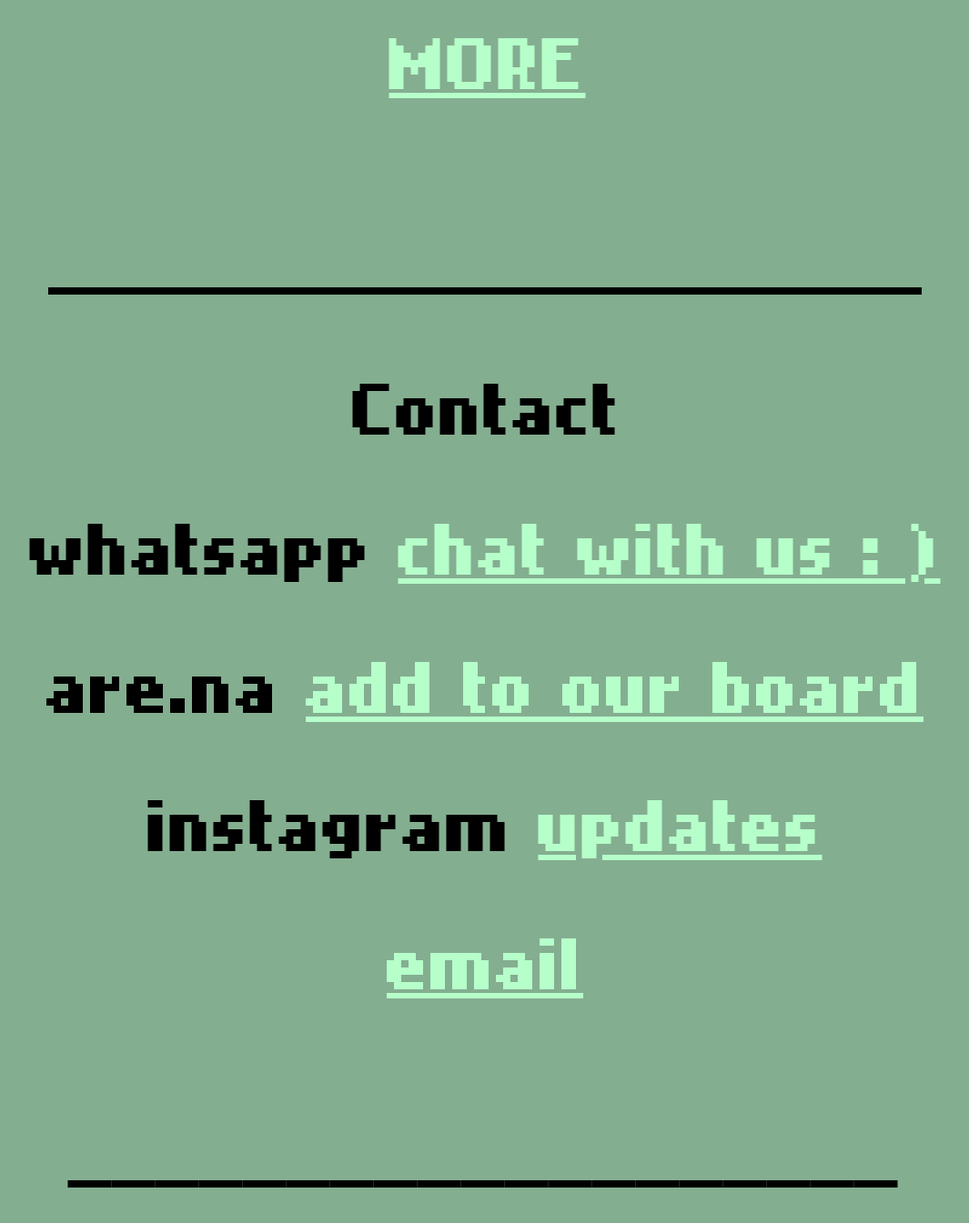
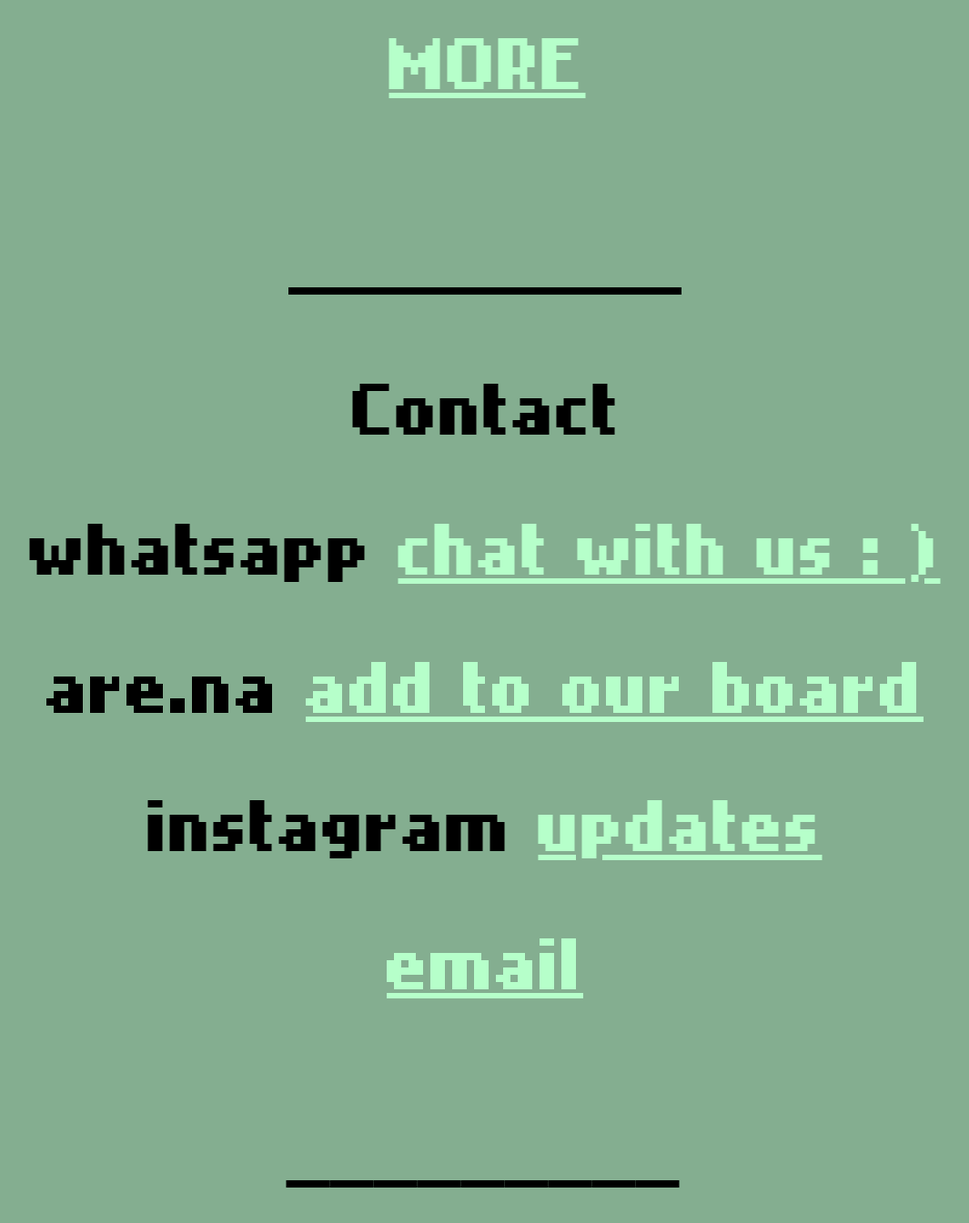
Before and after one commit to other-kat/lclo, a Jekyll site: the page built from ringtoneworkshop.md, in a window 1280 px wide and 1400 px high, scrolled down 3437 px. Shown: the top 1345 px of the window at 91% size, without its empty margins (113-1178 px from the left). Built offline with Jekyll 4.4.1, drawn with Linux system fonts in a browser that asks for light colours; some of the changed text lies outside the part shown.

Commit message:
fix boarder glitch

```diff
--- a/ringtoneworkshop.md
+++ b/ringtoneworkshop.md
@@ -7,7 +7,7 @@ permalink: /ringtoneworkshop/
 <main>
 
    <section id="ABOUT" class="section">
-    <p>____________________</p>
+    <p>_________</p>
       <h2>all you need is a snack, a computer and a dream</h2>
       <img src="/assets/img/logo/nokialogo.png" width="100%" height="auto">
       <article>
@@ -16,7 +16,7 @@ permalink: /ringtoneworkshop/
     </section>
 
 <section id="LCLO" class="section">
-      <p>____________________</p>
+      <p>_________</p>
       <h2>London Community Laptop Orchestra</h2>
       <article>
         <p>we are a community based laptop orchestra, open to anyone who's interested. no experience required. only a laptop.</p>
@@ -25,7 +25,7 @@ permalink: /ringtoneworkshop/
     </section>
 
    <section id="contact" class="section">
-    <p>____________________</p>
+    <p>_________</p>
       <h2>Contact</h2>
       <p>whatsapp <a href="https://chat.whatsapp.com/EXVoMvmAwFSIWxQ8vN5OXa">chat with us : )</a></p>
       <p>are.na <a href="https://www.are.na/kat-macdonald/london_community_laptop_orchestra">add to our board</a></p>
@@ -33,4 +33,4 @@ permalink: /ringtoneworkshop/
       <p><a href="londoncommunitylaptoporchestra@protonmail.com">email</a></p>
     </section>
   </main>
-  <p>___________________</p>
+  <p>_________</p>
```
